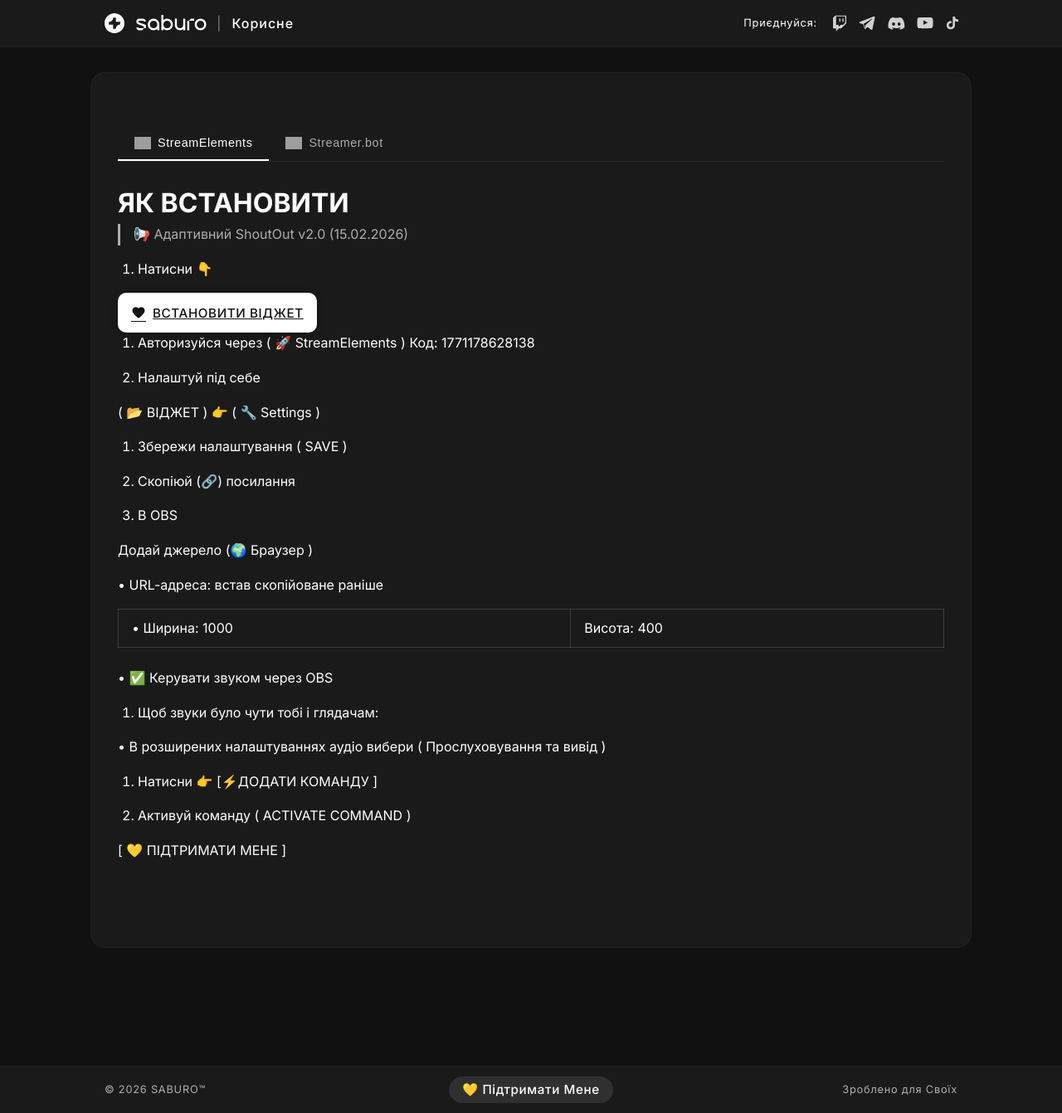
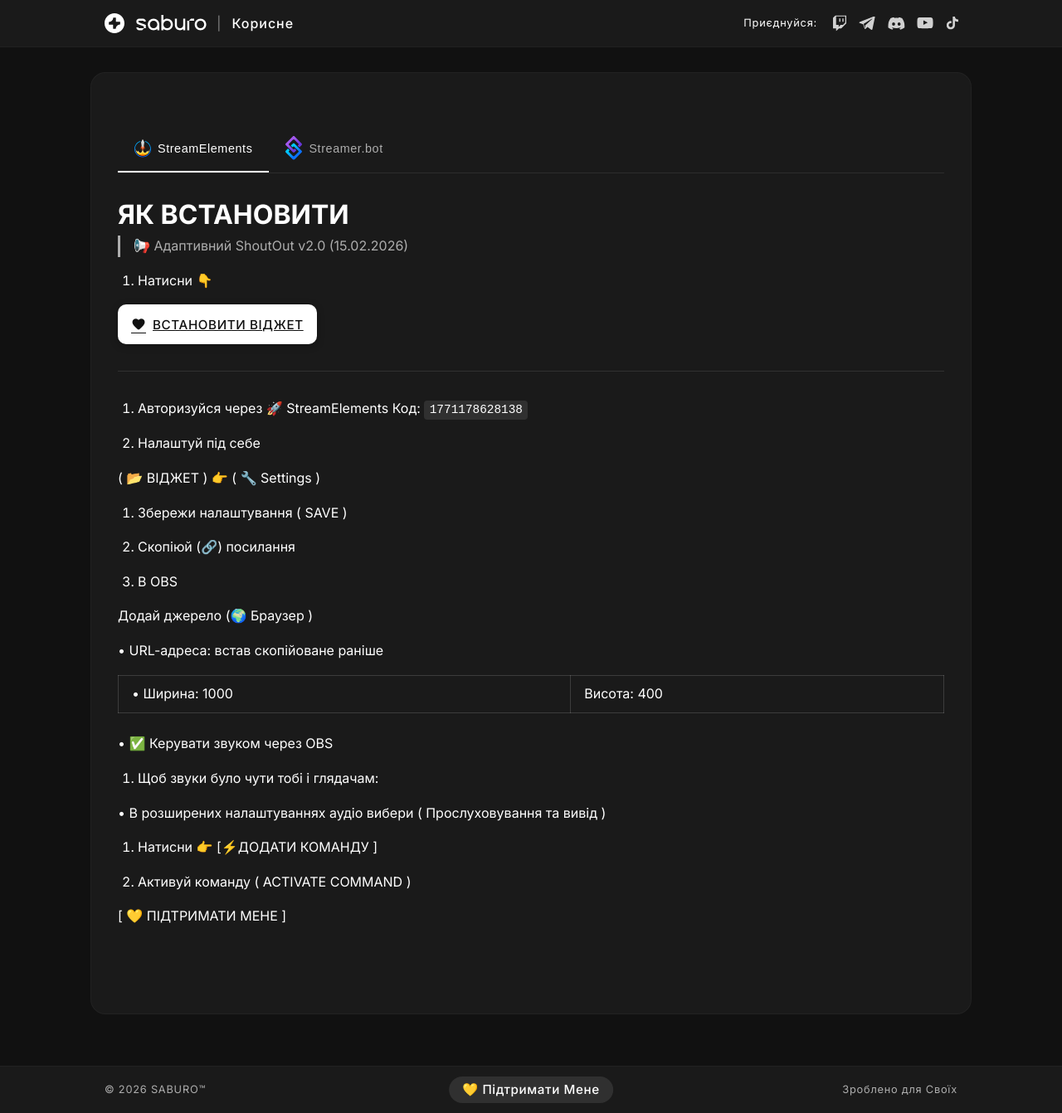
Before and after one commit to iamsaburo/iamsaburo.github.io, a Jekyll site: the page built from _blocks/2026-05-02-adaptivnij-shoutout.md, in a window 1280 px wide and 1342 px high. Shown: the whole window at 83% size. Built offline with Jekyll 4.4.1, drawn with Linux system fonts in a browser that asks for light colours; grey boxes are pictures that could not be loaded.

Commit message:
Update _blocks/2026-05-02-adaptivnij-shoutout.md (via Pages CMS)

```diff
--- a/_blocks/2026-05-02-adaptivnij-shoutout.md
+++ b/_blocks/2026-05-02-adaptivnij-shoutout.md
@@ -10,10 +10,10 @@ categories:
   - Twitch
 tabs:
   - id: se
-    svg_icon: /svg/streamelements.svg/
+    svg_icon: /svg/streamelements.svg
     label: StreamElements
   - id: sb
-    svg_icon: /svg/streamer-bot.svg/
+    svg_icon: /svg/streamer-bot.svg
     label: Streamer.bot
 embed_max_width: "500"
 markdown_guide: >
@@ -111,9 +111,9 @@ markdown_guide: >
 {% include btn-saburo.html href="https://iamsaburo.github.io/" label="ВСТАНОВИТИ ВІДЖЕТ" visual="white" hover="rainbow" icon_position="before" icon_visual="favorite" %}
 {:/}
 </div>
-
-2. Авторизуйся через ( 🚀 StreamElements )
-Код: 1771178628138
+---
+2. Авторизуйся через 🚀 StreamElements
+Код: `1771178628138`
 
 3. Налаштуй під себе
 
```
